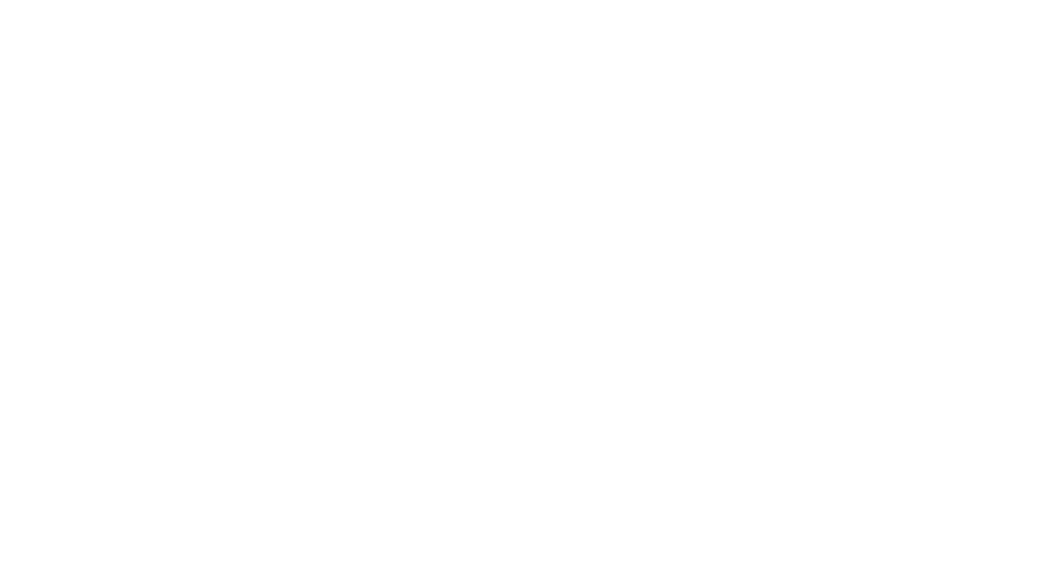
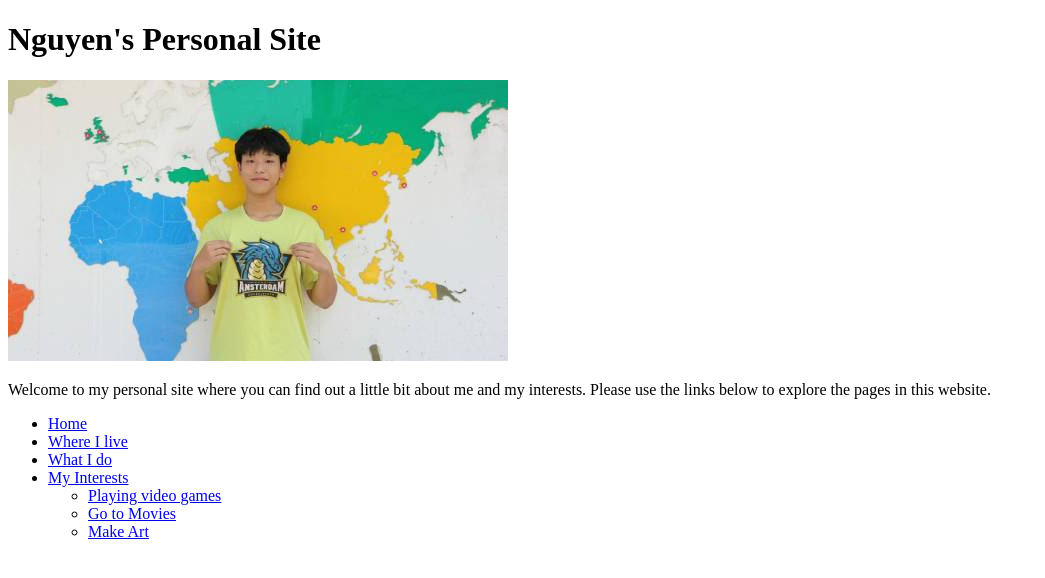
Before and after one commit to Qnguyen28/firstsite, a plain HTML site: page pham/index.html in a window 1280 px wide. Shown: the whole page, without its empty margins (0-1045 px from the left). Drawn offline with Linux system fonts and the light colour scheme.

Commit message:
adding subsites s1

```diff
--- a/pham/index.html
+++ b/pham/index.html
@@ -6,5 +6,29 @@
 </head>
 <body>
 
+    <h1> Nguyen's Personal Site</h1>
+
+    <p><img src="images/ảnh đại diện-nhỏ.jpg" alt="my profile photo"> </p>
+
+    <p>Welcome to my personal site where you can find out a little bit about me and my interests. Please use the links below to explore the pages in this website.</p>
+
+    <nav>
+        <ul>
+            <li><a href="index.html">Home</a></li>
+            <li><a href="where.html">Where I live</a></li>
+            <li><a href="work.html">What I do</a></li>
+            <li><a href="interests/index.html">My Interests</a>
+                <ul>
+                    <li><a href="interests/gaming.html">Playing video games</a></li>
+                    <li><a href="interests/movies.html">Go to Movies</a></li>
+                    <li><a href="interests/art.html">Make Art</a></li>
+
+                </ul>
+
+
+
+            </li>
+        </ul>
+    </nav>
 </body>
 </html>
```
Also changed, not shown: index1.html (renamed from index.html, +1 -1 lines), interests/art.html (added), interests/gaming.html (added), interests/index.html (added), interests/movies.html (added), pham/images/gaming nhỏ.jpg (added), pham/images/student nhỏ.jpg (added), where.html (added), work.html (added).
